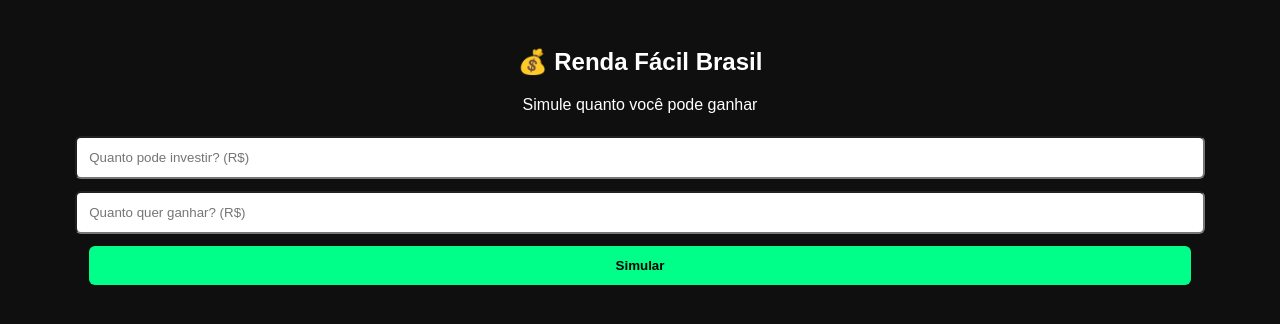
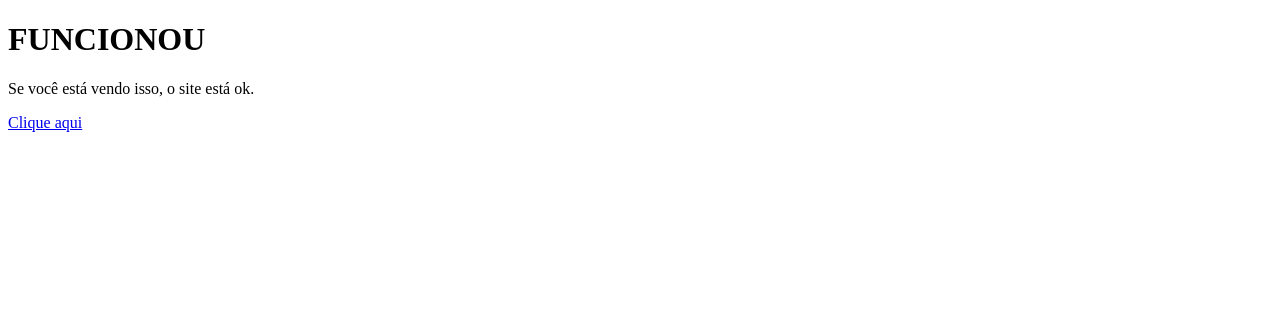
Before and after one commit to lsxdudu-blip/renda.facil, a plain HTML site: page index.html in a window 1280 px wide. Drawn offline with Linux system fonts and the light colour scheme.

Commit message:
Update index.html

```diff
--- a/index.html
+++ b/index.html
@@ -1,51 +1,15 @@
-
 <!DOCTYPE html>
 <html lang="pt-BR">
 <head>
-<meta charset="UTF-8">
-<title>Renda Fácil Brasil</title>
-<style>
-body{background:#0f0f0f;color:#fff;font-family:Arial;text-align:center;padding:20px}
-input,button{padding:12px;width:90%;margin:6px;border-radius:6px}
-button{background:#00ff88;border:none;font-weight:bold}
-.card{background:#1c1c1c;padding:15px;margin-top:15px;border-radius:10px}
-a{color:#00ff88;text-decoration:none;font-weight:bold}
-</style>
+  <meta charset="UTF-8">
+  <title>Teste</title>
 </head>
 <body>
+  <h1>FUNCIONOU</h1>
+  <p>Se você está vendo isso, o site está ok.</p>
 
-<h2>💰 Renda Fácil Brasil</h2>
-<p>Simule quanto você pode ganhar</p>
-
-<input type="number" id="inv" placeholder="Quanto pode investir? (R$)">
-<input type="number" id="meta" placeholder="Quanto quer ganhar? (R$)">
-<button onclick="calc()">Simular</button>
-
-<div id="res"></div>
-
-<script>
-function calc(){
- let i = document.getElementById("inv").value;
- let m = document.getElementById("meta").value;
-
- if(!i || !m){
-   alert("Preencha tudo");
-   return;
- }
-
- document.getElementById("res").innerHTML = `
- <div class="card">
-   <h3>📊 Resultado</h3>
-   <p>Com R$${i}, você pode buscar R$${m} usando:</p>
-   <p>🔥 Afiliados digitais</p>
-   <p>📱 Apps de renda extra</p>
-   <p>🛒 Revenda online</p>
-   <a href="https://suarendadigitalemcasa.com.br/" target="_blank">
-     👉 Ver oportunidades
-   </a>
- </div>`;
-}
-</script>
-
+  <a href="https://suarendadigitalemcasa.com.br/" target="_blank">
+    Clique aqui
+  </a>
 </body>
 </html>
```
